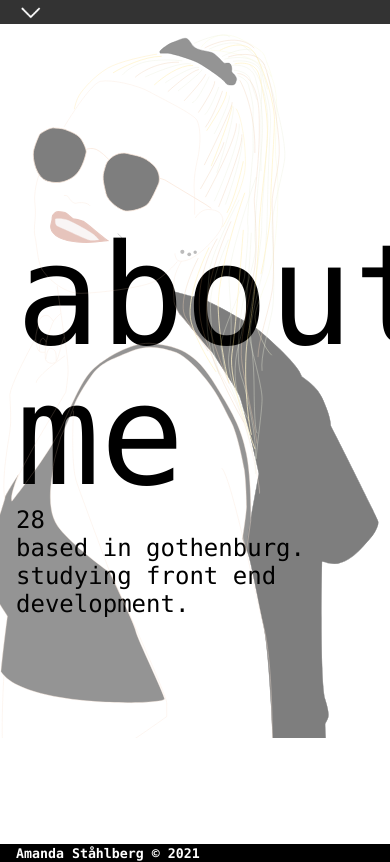
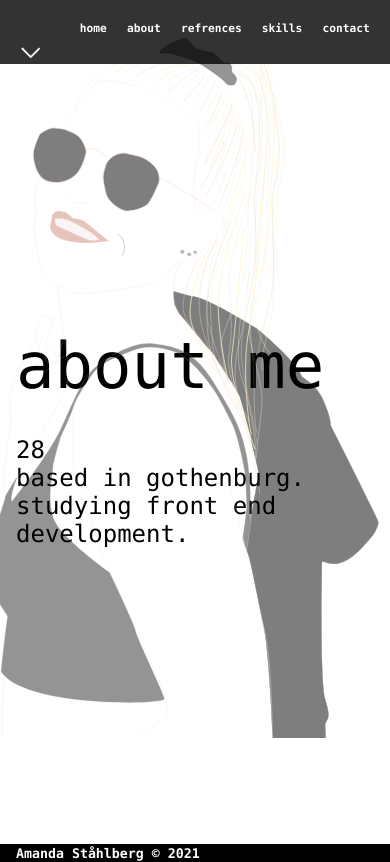
Before and after one commit to AmandaStahlberg/portfolio3.0, a React (Create React App) app: page /about in a window 390 px wide. Shown: the top 862 px of the page. Built offline with nearby package versions, Linux system fonts and the light colour scheme.

Commit message:
small fixes

```diff
--- a/src/components/About.jsx
+++ b/src/components/About.jsx
@@ -1,9 +1,9 @@
-import '../styles/about.css'
+import '../styles/contentStyle.css'
 
 const About = () => {
     return (
         <div className="about">
-            <h1>about me</h1>
+            <h1 className="textStyle">about me</h1>
             <h2>28</h2>
             <h2>based in gothenburg.</h2>
             <h2>studying front end development.</h2>
--- a/src/components/Contact.jsx
+++ b/src/components/Contact.jsx
@@ -1,10 +1,9 @@
-import '../styles/about.css'
-import '../styles/contact.css'
+import '../styles/contentStyle.css'
 
 const Contact = () => {
   return (
     <div className="about">
-      <h1 className="contactMe">contact me</h1>
+      <h1 className="textStyle">contact me</h1>
       <a href="mailto:stahlberg.amanda@hotmail.com">
         <h2>stahlberg.amanda@hotmail.com</h2>
       </a>
--- a/src/components/Refrences.jsx
+++ b/src/components/Refrences.jsx
@@ -1,8 +1,9 @@
+import '../styles/contentStyle.css'
 
 const Refrences = () => {
     return (
         <div className="about">
-            <h1>things I done</h1>
+            <h1 className="textStyle">things I done</h1>
             <a href="https://balla-ur-online.netlify.app/"><h2>ballgame</h2></a>
             <a href="https://printyprint-webshop.netlify.app/"><h2>printyprint</h2></a>
             <a href="http://majl-chat.herokuapp.com/"><h2>chatApp</h2></a>
--- a/src/components/Skills.jsx
+++ b/src/components/Skills.jsx
@@ -1,8 +1,9 @@
+import '../styles/contentStyle.css'
 
 const Skills = () => {
     return (
         <div className="about">
-            <h1>skills</h1>
+            <h1 className="textStyle">skills</h1>
             <h2>HTML</h2>
             <h2>CSS</h2>
             <h2>SASS</h2>
--- a/src/styles/contact.css
+++ /dev/null
@@ -1,5 +0,0 @@
-@media screen and (max-width: 604px) {
-    .contactMe {
-        font-size: 4rem;
-    }
-  }
--- a/src/styles/about.css
+++ b/src/styles/contentStyle.css
@@ -16,3 +16,9 @@
     cursor: pointer;
     color: #CF8B7A;
 }
+
+@media screen and (max-width: 604px) {
+    .textStyle {
+        font-size: 4rem;
+    }
+  }
--- a/src/styles/viewcontainer.css
+++ b/src/styles/viewcontainer.css
@@ -21,6 +21,6 @@
 
 @media screen and (max-width: 706px) {
   .Amanda {
-    opacity: 50%;
+    opacity: 0.5;
   }
 }
```
